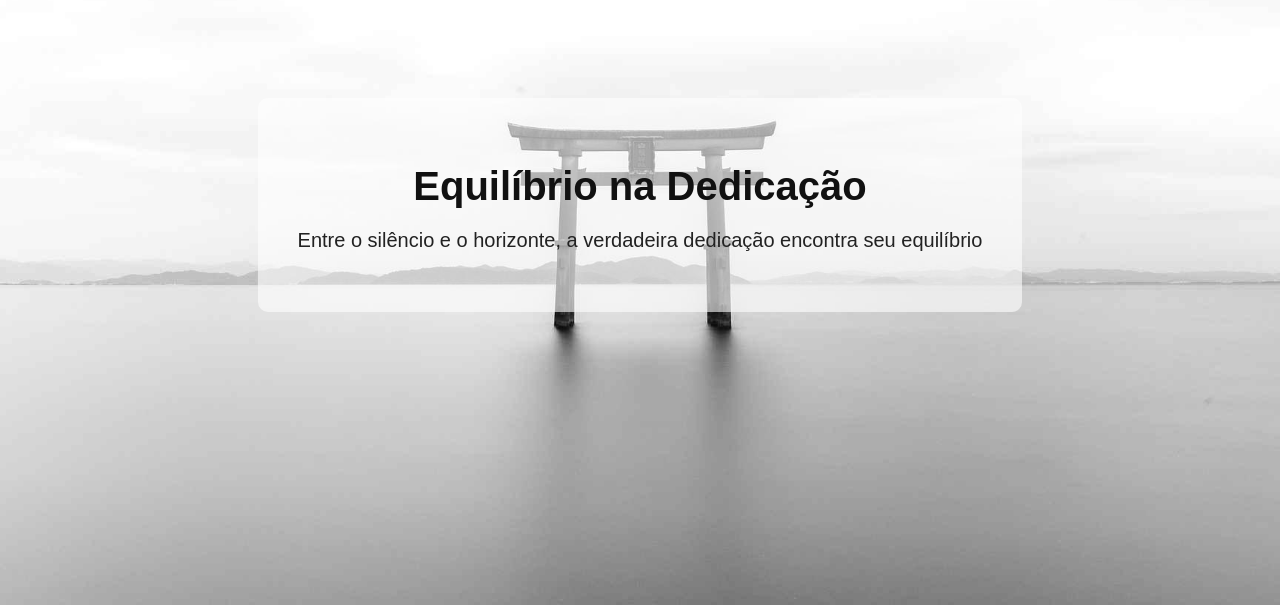
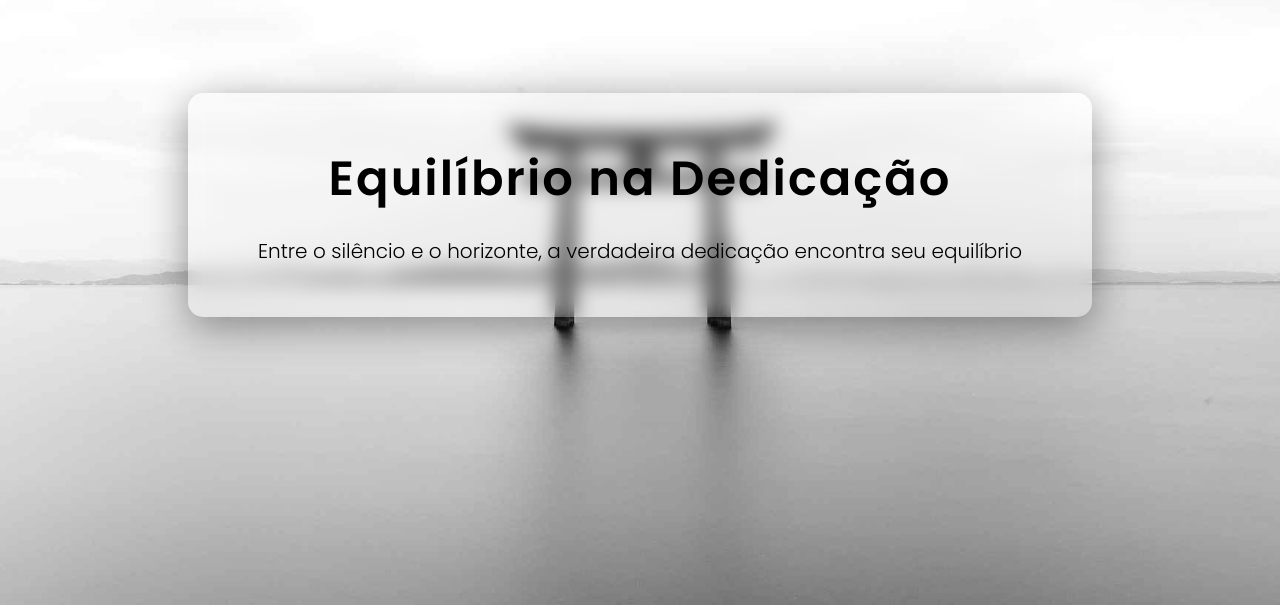
Before and after one commit to robles-joel/exercicio1203, a plain HTML site: page index.html in a window 1280 px wide. Shown: the part 195-800 px from the top of the page. Drawn offline with Linux system fonts and the light colour scheme.

Commit message:
Add files via upload

```diff
--- a/index.html
+++ b/index.html
@@ -5,38 +5,82 @@
 <meta charset="UTF-8">
 <title>Equilíbrio na Dedicação</title>
 
+<link href="https://fonts.googleapis.com/css2?family=Poppins:wght@300;600&display=swap" rel="stylesheet">
+
 <style>
 
+*{
+margin:0;
+padding:0;
+box-sizing:border-box;
+}
+
 body{
-    margin:0;
 height:100vh;
 background-image:url("imagem1.jpg");
 background-size:cover;
 background-position:center;
-
 display:flex;
 justify-content:center;
 align-items:center;
-
-    font-family: Arial, Helvetica, sans-serif;
+font-family:'Poppins', sans-serif;
 }
 
+/* caixa principal */
+
 .container{
+
 text-align:center;
-    background: rgba(255,255,255,0.6);
-    padding:40px;
-    border-radius:10px;
+padding:50px 70px;
+
+background:rgba(255,255,255,0.15);
+backdrop-filter:blur(10px);
+
+border-radius:15px;
+
+color:rgb(0, 0, 0);
+
+box-shadow:0 10px 40px rgba(0,0,0,0.4);
+
+animation:fadeIn 2s ease;
+
 }
 
+/* título */
+
 h1{
-    font-size:40px;
-    color:#111;
-    margin-bottom:10px;
+
+font-size:48px;
+font-weight:600;
+margin-bottom:20px;
+letter-spacing:2px;
+
 }
 
+/* texto */
+
 p{
+
 font-size:20px;
-    color:#222;
+font-weight:300;
+line-height:1.6;
+
+}
+
+/* animação */
+
+@keyframes fadeIn{
+
+from{
+opacity:0;
+transform:translateY(30px);
+}
+
+to{
+opacity:1;
+transform:translateY(0);
+}
+
 }
 
 </style>
```
Lines whose indentation alone changed are shown as unchanged.
